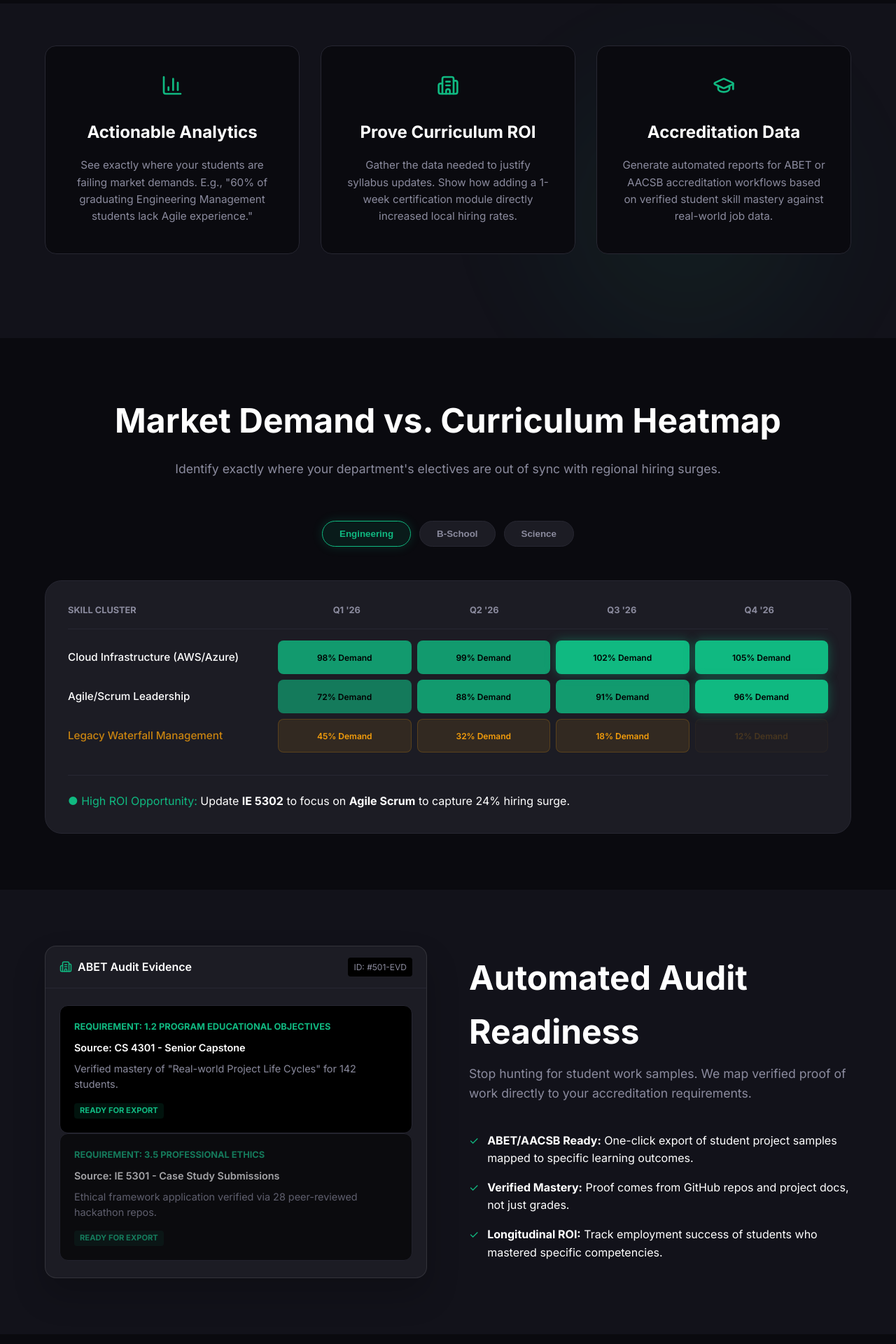
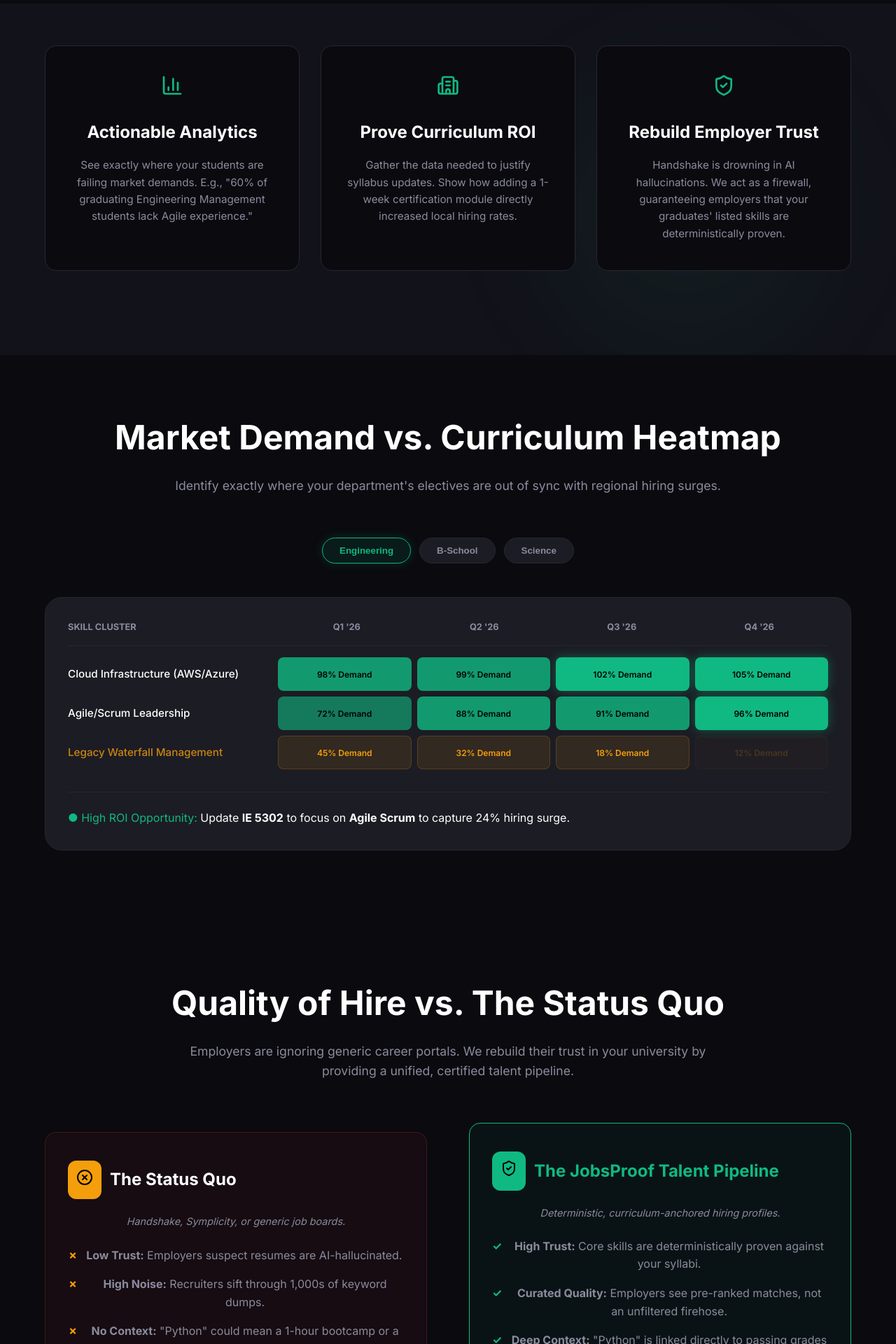
Before and after one commit to nagarajaabhishek/jobs, a React (Vite) app in the folder b2c_landing_page/: page /for-universities in a window 1280 px wide. Shown: the part 880-2800 px from the top of the page at 70% size. Built offline with nearby package versions, Linux system fonts and the light colour scheme.

Commit message:
feat: refactor Univ Landing based on CDC audit

```diff
--- a/b2c_landing_page/src/pages/UniversityLanding.tsx
+++ b/b2c_landing_page/src/pages/UniversityLanding.tsx
@@ -1,5 +1,5 @@
 import { useState, useEffect } from 'react';
-import { BarChart3, Building2, GraduationCap, ArrowRight, Briefcase } from 'lucide-react';
+import { BarChart3, Building2, ArrowRight, Briefcase, XCircle, ShieldCheck } from 'lucide-react';
 import CompetitiveTable from '../components/CompetitiveTable';
 import FAQ from '../components/FAQ';
 
@@ -57,10 +57,10 @@ export default function UniversityLanding() {
                 <div className="container text-center">
                     <div className="hero-content animate-fade-up" style={{ margin: '0 auto', maxWidth: '800px' }}>
                         <div className="b2b-badge" style={{ display: 'inline-block', margin: '0 auto 24px auto' }}>For Universities & Dept Heads</div>
-                        <h1 style={{ fontSize: '3.5rem', lineHeight: '1.2', marginBottom: '24px' }}>Close the "Black Box" of <span style={{ color: 'var(--success)' }}>Student Success.</span></h1>
-                        <p>Stop guessing why graduates aren't getting hired. Get actionable data to prove your curriculum's ROI with <strong>JobsProof.com</strong>, update syllabi dynamically, and simplify accreditation reporting.</p>
+                        <h1 style={{ fontSize: '3.5rem', lineHeight: '1.2', marginBottom: '24px' }}>Prove the exact ROI of your <span style={{ color: 'var(--success)' }}>Curriculum.</span></h1>
+                        <p>Employers are drowning in AI-generated resume spam. Transform your syllabi into verified talent profiles that top tech companies actually trust.</p>
 
-                        <div className="cta-group">
+                        <div className="cta-group" style={{ justifyContent: 'center' }}>
                             <button className="btn-primary" style={{ display: 'flex', alignItems: 'center', gap: '8px', background: 'var(--success)', color: '#000' }}>
                                 Request Department Demo <ArrowRight size={18} />
                             </button>
@@ -88,9 +88,9 @@ export default function UniversityLanding() {
                         </div>
 
                         <div className="b2b-card animate-fade-up delay-3">
-                            <GraduationCap size={32} className="b2b-icon" />
-                            <h3>Accreditation Data</h3>
-                            <p>Generate automated reports for ABET or AACSB accreditation workflows based on verified student skill mastery against real-world job data.</p>
+                            <ShieldCheck size={32} className="b2b-icon" />
+                            <h3>Rebuild Employer Trust</h3>
+                            <p>Handshake is drowning in AI hallucinations. We act as a firewall, guaranteeing employers that your graduates' listed skills are deterministically proven.</p>
                         </div>
                     </div>
                 </div>
@@ -142,96 +142,65 @@ export default function UniversityLanding() {
                 </div>
             </section>
 
-            {/* [NEW] Accreditation Evidence Dashboard */}
-            <section className="accreditation-section" style={{ padding: '80px 0', background: 'var(--bg-secondary)' }}>
+            {/* [NEW] The Status Quo vs. JobsProof */}
+            <section className="xy-analysis-section" style={{ padding: '100px 0', background: 'var(--bg-primary)' }}>
                 <div className="container">
-                    <div className="engine-grid" style={{ alignItems: 'center' }}>
-                        <div className="engine-visual animate-fade-up">
-                            <div className="glass-panel" style={{ padding: '0', background: 'var(--bg-card)' }}>
-                                <div style={{ padding: '16px 20px', borderBottom: '1px solid var(--border-color)', display: 'flex', justifyContent: 'space-between', alignItems: 'center' }}>
-                                    <div style={{ display: 'flex', alignItems: 'center', gap: '8px' }}>
-                                        <Building2 size={18} color="var(--success)" />
-                                        <span style={{ fontWeight: '600' }}>{activeDept === 'business' ? 'AACSB' : activeDept === 'science' ? 'SACS' : 'ABET'} Audit Evidence</span>
-                                    </div>
-                                    <span style={{ fontSize: '0.75rem', background: '#000', padding: '4px 8px', borderRadius: '4px', color: 'var(--text-secondary)' }}>ID: #501-EVD</span>
+                    <div className="section-header text-center animate-fade-up">
+                        <h2 className="text-gradient-green">Quality of Hire vs. The Status Quo</h2>
+                        <p className="subtitle" style={{ maxWidth: '800px', margin: '0 auto' }}>
+                            Employers are ignoring generic career portals. We rebuild their trust in your university by providing a unified, certified talent pipeline.
+                        </p>
+                    </div>
+
+                    <div className="engine-grid" style={{ marginTop: '60px' }}>
+                        {/* Status Quo */}
+                        <div className="b2b-card animate-fade-up delay-1" style={{ background: 'rgba(239, 68, 68, 0.05)', border: '1px solid rgba(239, 68, 68, 0.2)' }}>
+                            <div style={{ display: 'flex', alignItems: 'center', gap: '12px', marginBottom: '20px' }}>
+                                <div style={{ background: 'var(--warning)', padding: '12px', borderRadius: '12px' }}>
+                                    <XCircle color="#000" size={24} />
                                 </div>
-                                <div style={{ padding: '24px 20px' }}>
-                                    {currentData.evidence.map((ev, idx) => (
-                                        <div key={idx} className={`evidence-block ${idx > 0 ? 'mt-4' : ''}`} style={idx > 0 ? { opacity: 0.6 } : {}}>
-                                            <div className="evidence-header">Requirement: {ev.req}</div>
-                                            <div className="evidence-source">Source: {ev.source}</div>
-                                            <div className="evidence-data">{ev.data}</div>
-                                            <div className="evidence-status">READY FOR EXPORT</div>
-                                        </div>
-                                    ))}
-                                </div>
+                                <h3 style={{ margin: 0, fontSize: '1.4rem' }}>The Status Quo</h3>
                             </div>
-                        </div>
-                        <div className="engine-text animate-fade-up delay-1">
-                            <h2>Automated Audit Readiness</h2>
-                            <p className="subtitle">Stop hunting for student work samples. We map verified proof of work directly to your accreditation requirements.</p>
-                            <ul style={{ listStyle: 'none', padding: '0', marginTop: '24px' }}>
-                                <li style={{ display: 'flex', gap: '12px', marginBottom: '16px' }}>
-                                    <div style={{ color: 'var(--success)' }}>✓</div>
-                                    <div><strong>ABET/AACSB Ready:</strong> One-click export of student project samples mapped to specific learning outcomes.</div>
+                            <div style={{ color: 'var(--text-secondary)', fontSize: '0.9rem', marginBottom: '24px', fontStyle: 'italic' }}>Handshake, Symplicity, or generic job boards.</div>
+                            <ul style={{ listStyle: 'none', padding: 0 }}>
+                                <li style={{ marginBottom: '16px', display: 'flex', gap: '12px', color: 'var(--text-secondary)' }}>
+                                    <span style={{ color: 'var(--warning)', fontWeight: 'bold' }}>✗</span>
+                                    <span><strong>Low Trust:</strong> Employers suspect resumes are AI-hallucinated.</span>
                                 </li>
-                                <li style={{ display: 'flex', gap: '12px', marginBottom: '16px' }}>
-                                    <div style={{ color: 'var(--success)' }}>✓</div>
-                                    <div><strong>Verified Mastery:</strong> Proof comes from GitHub repos and project docs, not just grades.</div>
+                                <li style={{ marginBottom: '16px', display: 'flex', gap: '12px', color: 'var(--text-secondary)' }}>
+                                    <span style={{ color: 'var(--warning)', fontWeight: 'bold' }}>✗</span>
+                                    <span><strong>High Noise:</strong> Recruiters sift through 1,000s of keyword dumps.</span>
                                 </li>
-                                <li style={{ display: 'flex', gap: '12px', marginBottom: '16px' }}>
-                                    <div style={{ color: 'var(--success)' }}>✓</div>
-                                    <div><strong>Longitudinal ROI:</strong> Track employment success of students who mastered specific competencies.</div>
+                                <li style={{ display: 'flex', gap: '12px', color: 'var(--text-secondary)' }}>
+                                    <span style={{ color: 'var(--warning)', fontWeight: 'bold' }}>✗</span>
+                                    <span><strong>No Context:</strong> "Python" could mean a 1-hour bootcamp or a 4-month graded thesis.</span>
                                 </li>
                             </ul>
                         </div>
-                    </div>
-                </div>
-            </section>
 
-            {/* [NEW] XY Strategic Graph Section */}
-            <section className="xy-analysis-section" style={{ padding: '100px 0', background: 'var(--bg-primary)' }}>
-                <div className="container">
-                    <div className="section-header text-center animate-fade-up">
-                        <h2 className="text-gradient">Strategic XY Positioning</h2>
-                        <p className="subtitle">High-fidelity data with near-zero manual overhead.</p>
-                    </div>
-
-                    <div className="xy-graph-wrapper animate-fade-up delay-1">
-                        <div className="xy-graph">
-                            {/* Y-Axis (Data Granularity) */}
-                            <div className="y-axis">
-                                <div className="y-label">High Data Granularity</div>
-                                <div className="y-arrow"></div>
-                                <div className="y-label-sub">Low Data Granularity</div>
+                        {/* JobsProof */}
+                        <div className="b2b-card animate-fade-up delay-2" style={{ background: 'rgba(16, 185, 129, 0.05)', border: '1px solid var(--success)' }}>
+                            <div style={{ display: 'flex', alignItems: 'center', gap: '12px', marginBottom: '20px' }}>
+                                <div style={{ background: 'var(--success)', padding: '12px', borderRadius: '12px' }}>
+                                    <ShieldCheck color="#000" size={24} />
+                                </div>
+                                <h3 style={{ margin: 0, fontSize: '1.4rem', color: 'var(--success)' }}>The JobsProof Talent Pipeline</h3>
                             </div>
-
-                            {/* X-Axis (Manual Audit Effort) */}
-                            <div className="x-axis">
-                                <div className="x-label-sub">High Manual Effort</div>
-                                <div className="x-arrow"></div>
-                                <div className="x-label">Low Manual Effort</div>
-                            </div>
-
-                            {/* Data Points */}
-                            <div className="point-us pulsate-point">
-                                <div className="point-label">JobsProof</div>
-                            </div>
-                            <div className="point-fair" style={{ bottom: '80%', left: '20%' }}>
-                                <div className="point-label" style={{ whiteSpace: 'nowrap' }}>Manual Faculty Audits</div>
-                            </div>
-                            <div className="point-survey" style={{ bottom: '30%', left: '70%' }}>
-                                <div className="point-label">Handshake</div>
-                            </div>
-                            <div className="point-survey" style={{ bottom: '25%', left: '60%', background: 'var(--text-secondary)' }}>
-                                <div className="point-label">Symplicity</div>
-                            </div>
-                            <div className="point-survey" style={{ bottom: '35%', left: '65%', background: 'var(--text-secondary)' }}>
-                                <div className="point-label">12Twenty</div>
-                            </div>
-                            <div className="point-handshake" style={{ bottom: '15%', left: '85%' }}>
-                                <div className="point-label" style={{ whiteSpace: 'nowrap' }}>LinkedIn / Generic Boards</div>
-                            </div>
+                            <div style={{ color: 'var(--text-secondary)', fontSize: '0.9rem', marginBottom: '24px', fontStyle: 'italic' }}>Deterministic, curriculum-anchored hiring profiles.</div>
+                            <ul style={{ listStyle: 'none', padding: 0 }}>
+                                <li style={{ marginBottom: '16px', display: 'flex', gap: '12px', color: 'var(--text-secondary)' }}>
+                                    <span style={{ color: 'var(--success)', fontWeight: 'bold' }}>✓</span>
+                                    <span><strong>High Trust:</strong> Core skills are deterministically proven against your syllabi.</span>
+                                </li>
+                                <li style={{ marginBottom: '16px', display: 'flex', gap: '12px', color: 'var(--text-secondary)' }}>
+                                    <span style={{ color: 'var(--success)', fontWeight: 'bold' }}>✓</span>
+                                    <span><strong>Curated Quality:</strong> Employers see pre-ranked matches, not an unfiltered firehose.</span>
+                                </li>
+                                <li style={{ display: 'flex', gap: '12px', color: 'var(--text-secondary)' }}>
+                                    <span style={{ color: 'var(--success)', fontWeight: 'bold' }}>✓</span>
+                                    <span><strong>Deep Context:</strong> "Python" is linked directly to passing grades on CS 4305 Lab Repos.</span>
+                                </li>
+                            </ul>
                         </div>
                     </div>
                 </div>
```
